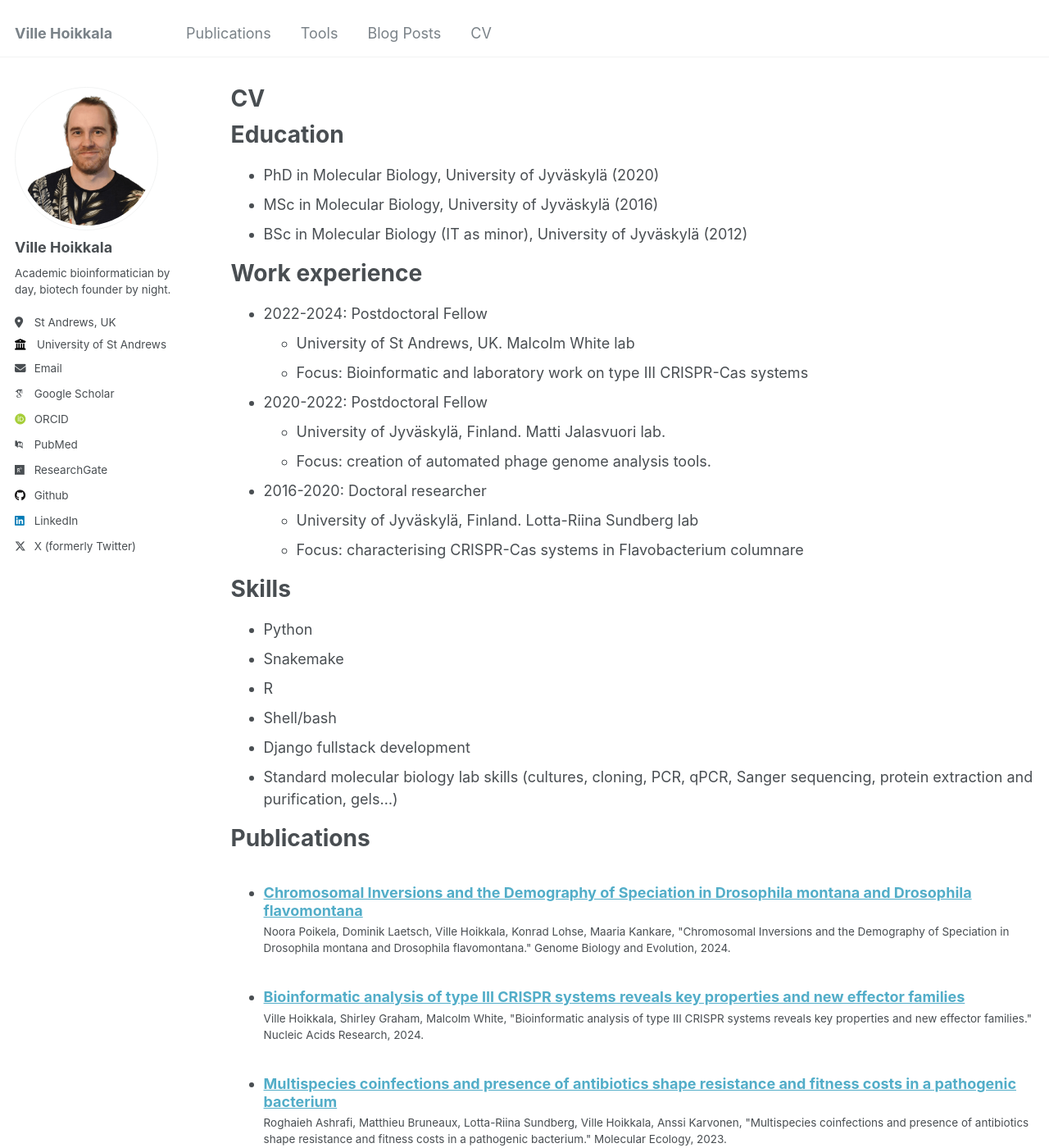
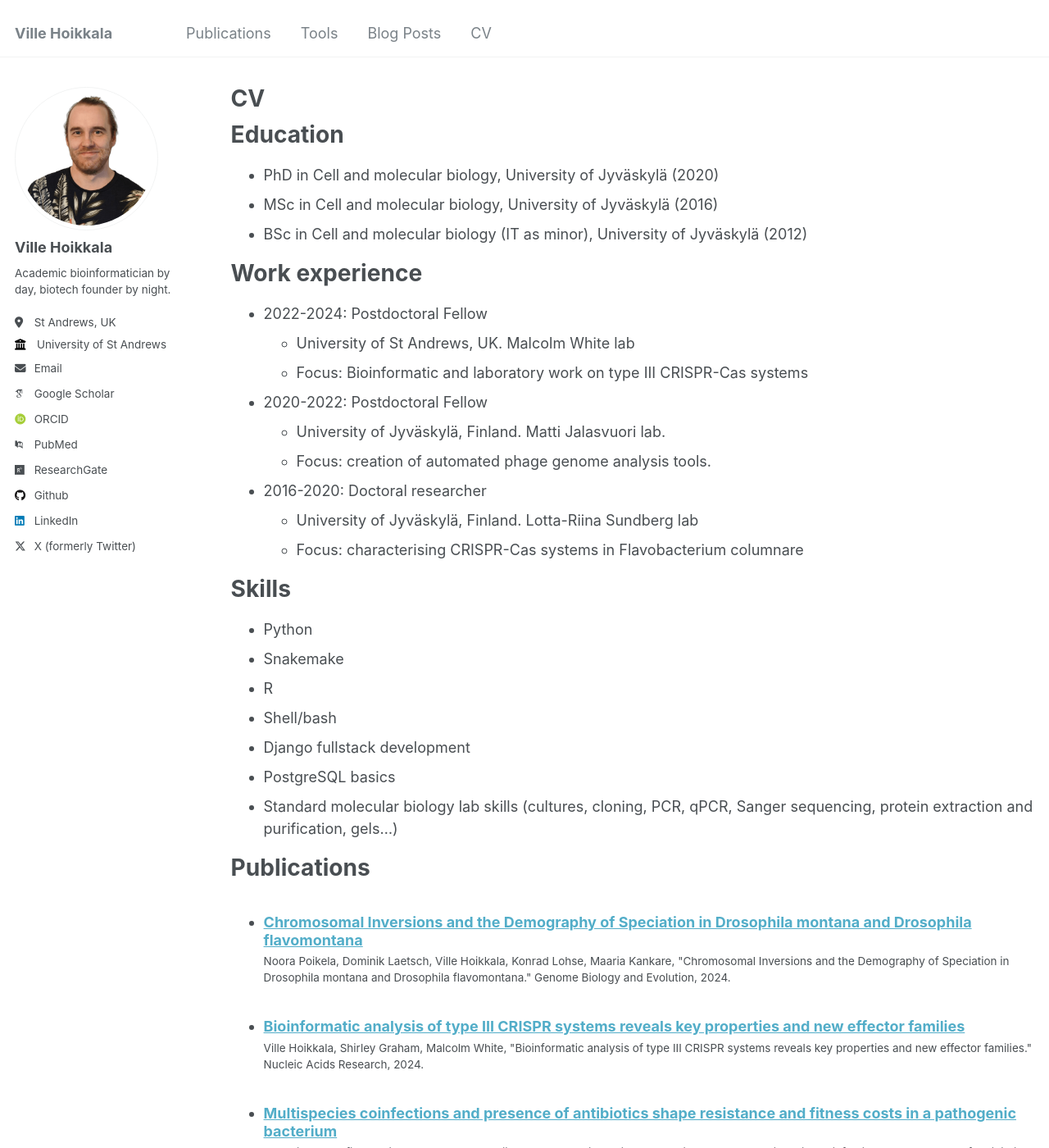
Before and after one commit to vihoikka/villehoikkala, a Jekyll site: the page built from _pages/cv.md, in a window 1280 px wide and 1400 px high. Shown: the whole window at 82% size. Built offline with Jekyll 4.4.1, drawn with Linux system fonts in a browser that asks for light colours; some web fonts are replaced.

Commit message:
fixed cv

```diff
--- a/_pages/cv.md
+++ b/_pages/cv.md
@@ -11,9 +11,9 @@ redirect_from:
 
 Education
 ======
-* PhD in Molecular Biology, University of Jyväskylä (2020)
-* MSc in Molecular Biology, University of Jyväskylä (2016)
-* BSc in Molecular Biology (IT as minor), University of Jyväskylä (2012)
+* PhD in Cell and molecular biology, University of Jyväskylä (2020)
+* MSc in Cell and molecular biology, University of Jyväskylä (2016)
+* BSc in Cell and molecular biology (IT as minor), University of Jyväskylä (2012)
 
 Work experience
 ======
@@ -36,6 +36,7 @@ Skills
 * R
 * Shell/bash
 * Django fullstack development
+* PostgreSQL basics
 * Standard molecular biology lab skills (cultures, cloning, PCR, qPCR, Sanger sequencing, protein extraction and purification, gels...)
 
 Publications
```
Also changed, not shown: _pages/about.md (+2 -2 lines).
